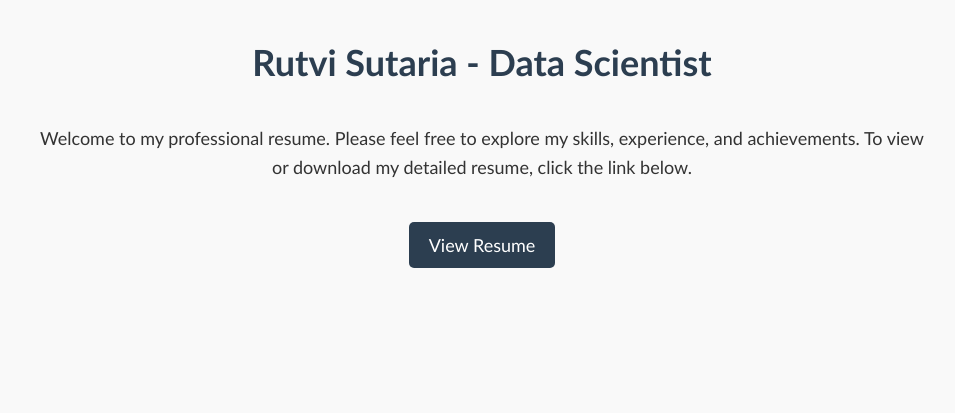
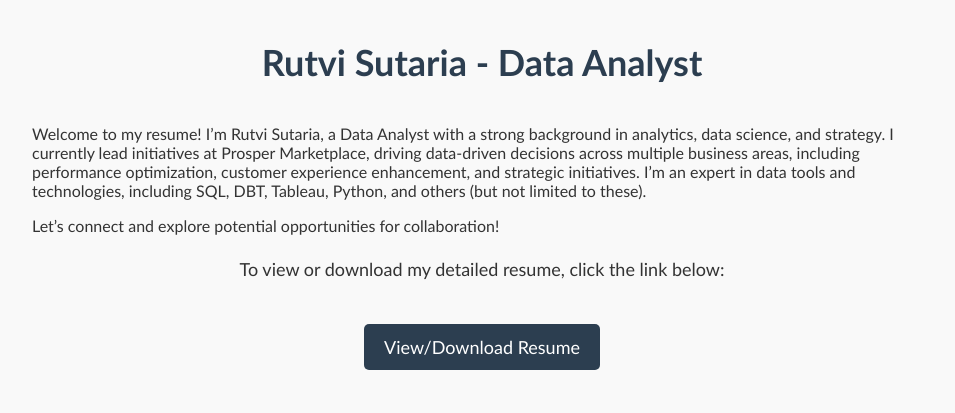
Before and after one commit to rutvisutaria47/About, a plain HTML site: page index.html in a window 1280 px wide. Shown: the whole page, without its empty margins (158-1113 px from the left). Drawn offline with Linux system fonts and the light colour scheme; a web font is replaced by a local one.

Commit message:
Update index.html

```diff
--- a/index.html
+++ b/index.html
@@ -10,12 +10,17 @@
 <body>
     <div class="container">
         <header>
-            <h1>Rutvi Sutaria - Data Scientist</h1>
+            <h1>Rutvi Sutaria - Data Analyst</h1>
         </header>
 
+        <section class="intro">
+            <p>Welcome to my resume! I’m Rutvi Sutaria, a Data Analyst with a strong background in analytics, data science, and strategy. I currently lead initiatives at Prosper Marketplace, driving data-driven decisions across multiple business areas, including performance optimization, customer experience enhancement, and strategic initiatives. I’m an expert in data tools and technologies, including SQL, DBT, Tableau, Python, and others (but not limited to these).</p>
+            <p>Let’s connect and explore potential opportunities for collaboration!</p>
+        </section>
+
         <section class="resume">
-            <p>Welcome to my professional resume. Please feel free to explore my skills, experience, and achievements. To view or download my detailed resume, click the link below.</p>
-            <a href="Rutvi%20Resume%20DS.pdf" class="download-button">View Resume</a>
+            <p>To view or download my detailed resume, click the link below:</p>
+            <a href="Rutvi%20Resume%20DS.pdf" class="download-button">View/Download Resume</a>
         </section>
     </div>
 </body>
```
